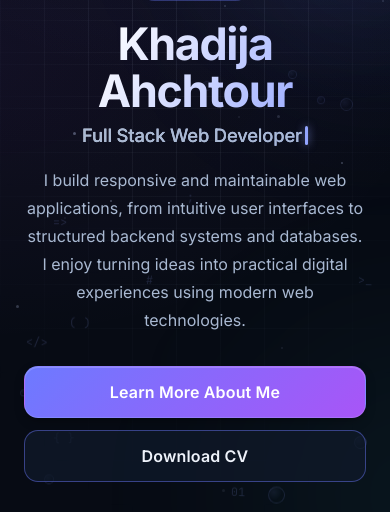
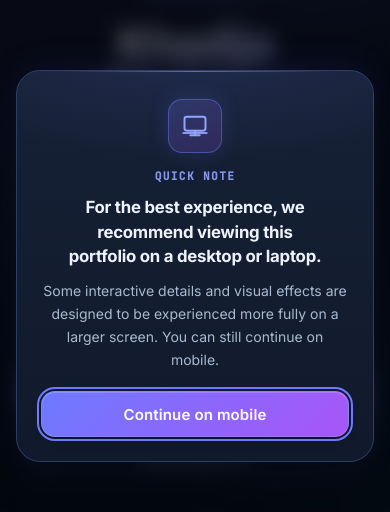
Before and after one commit to ahchtour-khadija/Ahchtour-Khadija-s-portfolio, a React (Vite) app: page / in a window 390 px wide. Shown: the part 156-668 px from the top of the page. Built offline with nearby package versions, Linux system fonts and the light colour scheme; no server answers.

Commit message:
Add mobile desktop recommendation

```diff
--- a/src/App.css
+++ b/src/App.css
@@ -4225,3 +4225,160 @@
     transform: none;
   }
 }
+
+/* ============================================================
+   Mobile recommend modal — mobile-only, polished dark card
+   ============================================================ */
+
+.mobile-recommend-overlay {
+  position: fixed;
+  inset: 0;
+  z-index: 3000;
+  display: flex;
+  align-items: center;
+  justify-content: center;
+  padding: max(16px, env(safe-area-inset-top)) max(16px, env(safe-area-inset-right))
+    max(16px, env(safe-area-inset-bottom)) max(16px, env(safe-area-inset-left));
+  background: rgba(3, 6, 12, 0.62);
+  -webkit-backdrop-filter: blur(10px);
+  backdrop-filter: blur(10px);
+  animation: mobileRecommendFadeIn 280ms ease forwards;
+  transition: opacity 200ms ease;
+}
+
+.mobile-recommend-overlay.closing {
+  opacity: 0;
+}
+
+@keyframes mobileRecommendFadeIn {
+  from { opacity: 0; }
+  to { opacity: 1; }
+}
+
+.mobile-recommend-card {
+  position: relative;
+  width: 100%;
+  max-width: 400px;
+  text-align: center;
+  padding: 28px 24px 24px;
+  background:
+    radial-gradient(480px 200px at 50% -10%, rgba(109, 122, 255, 0.14), transparent 65%),
+    linear-gradient(180deg, rgba(26, 37, 60, 0.58), rgba(17, 26, 44, 0.96)),
+    var(--color-bg-card);
+  border: 1px solid var(--color-border-light);
+  border-radius: var(--radius-2xl);
+  box-shadow: var(--shadow-xl), 0 0 36px rgba(109, 122, 255, 0.13);
+  overflow: hidden;
+  isolation: isolate;
+  animation: mobileRecommendSlideUp 360ms cubic-bezier(0.16, 1, 0.3, 1) forwards;
+  transition: opacity 200ms ease, transform 200ms ease;
+}
+
+.mobile-recommend-card.closing {
+  opacity: 0;
+  transform: translateY(10px) scale(0.98);
+}
+
+@keyframes mobileRecommendSlideUp {
+  from {
+    opacity: 0;
+    transform: translateY(18px) scale(0.98);
+  }
+  to {
+    opacity: 1;
+    transform: translateY(0) scale(1);
+  }
+}
+
+.mobile-recommend-card::before {
+  content: '';
+  position: absolute;
+  top: 0;
+  left: 12%;
+  right: 12%;
+  height: 1px;
+  background: linear-gradient(90deg, transparent, rgba(147, 165, 255, 0.6), transparent);
+  opacity: 0.9;
+  pointer-events: none;
+}
+
+.mobile-recommend-icon {
+  width: 54px;
+  height: 54px;
+  margin: 0 auto 14px;
+  display: inline-flex;
+  align-items: center;
+  justify-content: center;
+  border-radius: var(--radius-lg);
+  background: linear-gradient(135deg, rgba(109, 122, 255, 0.22), rgba(168, 85, 247, 0.18));
+  border: 1px solid var(--color-border-accent);
+  color: var(--color-accent-light);
+  box-shadow: 0 0 20px rgba(109, 122, 255, 0.18);
+}
+
+.mobile-recommend-kicker {
+  font-family: var(--font-mono);
+  font-size: 0.7rem;
+  font-weight: 600;
+  letter-spacing: 0.12em;
+  text-transform: uppercase;
+  color: var(--color-accent-light);
+  opacity: 0.9;
+  margin-bottom: 10px;
+}
+
+.mobile-recommend-title {
+  font-size: 1.05rem;
+  font-weight: 700;
+  line-height: 1.45;
+  letter-spacing: -0.015em;
+  color: var(--color-text-primary);
+  margin-bottom: 10px;
+  text-wrap: balance;
+}
+
+.mobile-recommend-desc {
+  font-size: 0.875rem;
+  line-height: 1.65;
+  color: var(--color-text-secondary);
+  margin-bottom: 20px;
+}
+
+.mobile-recommend-btn {
+  width: 100%;
+  justify-content: center;
+  min-height: 46px;
+  font-size: 0.9375rem;
+}
+
+/* Hide entirely on desktop / larger screens — JS also guards, CSS is the hard gate */
+@media (min-width: 769px) {
+  .mobile-recommend-overlay {
+    display: none !important;
+  }
+}
+
+@media (max-width: 380px) {
+  .mobile-recommend-card {
+    padding: 24px 18px 20px;
+    max-width: 92vw;
+  }
+  .mobile-recommend-title {
+    font-size: 0.98rem;
+  }
+  .mobile-recommend-desc {
+    font-size: 0.84rem;
+  }
+}
+
+@media (prefers-reduced-motion: reduce) {
+  .mobile-recommend-overlay,
+  .mobile-recommend-card {
+    animation: none;
+  }
+  .mobile-recommend-overlay.closing,
+  .mobile-recommend-card.closing {
+    opacity: 1;
+    transform: none;
+  }
+}
--- a/src/App.jsx
+++ b/src/App.jsx
@@ -8,6 +8,7 @@ import AboutPage from './pages/AboutPage.jsx';
 import ProjectsPage from './pages/ProjectsPage.jsx';
 import SkillsPage from './pages/SkillsPage.jsx';
 import ContactsPage from './pages/ContactsPage.jsx';
+import MobileRecommendModal from './components/MobileRecommendModal.jsx';
 import { sound, initAudioUnlock } from './utils/sound.js';
 
 function App() {
@@ -126,6 +127,7 @@ function App() {
           </Routes>
         </main>
         <Footer />
+        <MobileRecommendModal />
       </div>
     </HashRouter>
   );
--- /dev/null
+++ b/src/components/MobileRecommendModal.jsx
@@ -0,0 +1,118 @@
+import { useEffect, useState, useRef, useCallback } from 'react';
+
+const STORAGE_KEY = 'mobile-recommend-dismissed';
+const MOBILE_QUERY = '(max-width: 768px)';
+
+export default function MobileRecommendModal() {
+  const [visible, setVisible] = useState(false);
+  const [isClosing, setIsClosing] = useState(false);
+  const overlayRef = useRef(null);
+  const closeBtnRef = useRef(null);
+  const dismissTimerRef = useRef(null);
+
+  const dismiss = useCallback(() => {
+    if (isClosing) return;
+    setIsClosing(true);
+    try {
+      sessionStorage.setItem(STORAGE_KEY, '1');
+    } catch {
+      // sessionStorage unavailable (e.g. private mode) — still close for this render
+    }
+    // allow exit animation
+    clearTimeout(dismissTimerRef.current);
+    dismissTimerRef.current = setTimeout(() => {
+      setVisible(false);
+      setIsClosing(false);
+    }, 220);
+  }, [isClosing]);
+
+  useEffect(() => {
+    return () => clearTimeout(dismissTimerRef.current);
+  }, []);
+
+  useEffect(() => {
+    // Do not show again in this session
+    try {
+      if (sessionStorage.getItem(STORAGE_KEY)) return;
+    } catch {
+      // ignore
+    }
+
+    const mql = window.matchMedia(MOBILE_QUERY);
+    if (!mql.matches) return;
+
+    // Small delay so it feels intentional, not jarring on load
+    const id = setTimeout(() => setVisible(true), 700);
+    return () => clearTimeout(id);
+  }, []);
+
+  // Focus management, ESC handling, scroll lock while visible
+  useEffect(() => {
+    if (!visible) return;
+
+    // Focus the CTA button for accessibility
+    const focusId = setTimeout(() => closeBtnRef.current?.focus(), 100);
+
+    const onKeyDown = (e) => {
+      if (e.key === 'Escape') dismiss();
+    };
+    document.addEventListener('keydown', onKeyDown);
+
+    const prevOverflow = document.body.style.overflow;
+    document.body.style.overflow = 'hidden';
+
+    return () => {
+      clearTimeout(focusId);
+      document.removeEventListener('keydown', onKeyDown);
+      document.body.style.overflow = prevOverflow;
+    };
+  }, [visible, dismiss]);
+
+  if (!visible) return null;
+
+  const handleOverlayClick = (e) => {
+    if (e.target === overlayRef.current) dismiss();
+  };
+
+  return (
+    <div
+      ref={overlayRef}
+      className={`mobile-recommend-overlay ${isClosing ? 'closing' : ''}`}
+      role="dialog"
+      aria-modal="true"
+      aria-labelledby="mobile-recommend-title"
+      aria-describedby="mobile-recommend-desc"
+      onClick={handleOverlayClick}
+    >
+      <div className={`mobile-recommend-card ${isClosing ? 'closing' : ''}`} role="document">
+        <div className="mobile-recommend-icon" aria-hidden="true">
+          <svg viewBox="0 0 24 24" fill="none" strokeWidth="1.7" stroke="currentColor" width="28" height="28">
+            <rect x="3" y="4" width="18" height="12" rx="2" />
+            <path d="M8 20h8" strokeLinecap="round" />
+            <path d="M12 16v4" strokeLinecap="round" />
+            <path d="M2 18h20" strokeLinecap="round" opacity="0.9" />
+          </svg>
+        </div>
+
+        <p className="mobile-recommend-kicker">Quick note</p>
+
+        <h2 id="mobile-recommend-title" className="mobile-recommend-title">
+          For the best experience, we recommend viewing this portfolio on a desktop or laptop.
+        </h2>
+
+        <p id="mobile-recommend-desc" className="mobile-recommend-desc">
+          Some interactive details and visual effects are designed to be experienced more fully on a larger screen. You can still continue on mobile.
+        </p>
+
+        <button
+          ref={closeBtnRef}
+          type="button"
+          className="btn btn-primary mobile-recommend-btn"
+          onClick={dismiss}
+        >
+          Continue on mobile
+        </button>
+      </div>
+    </div>
+  );
+}
```
